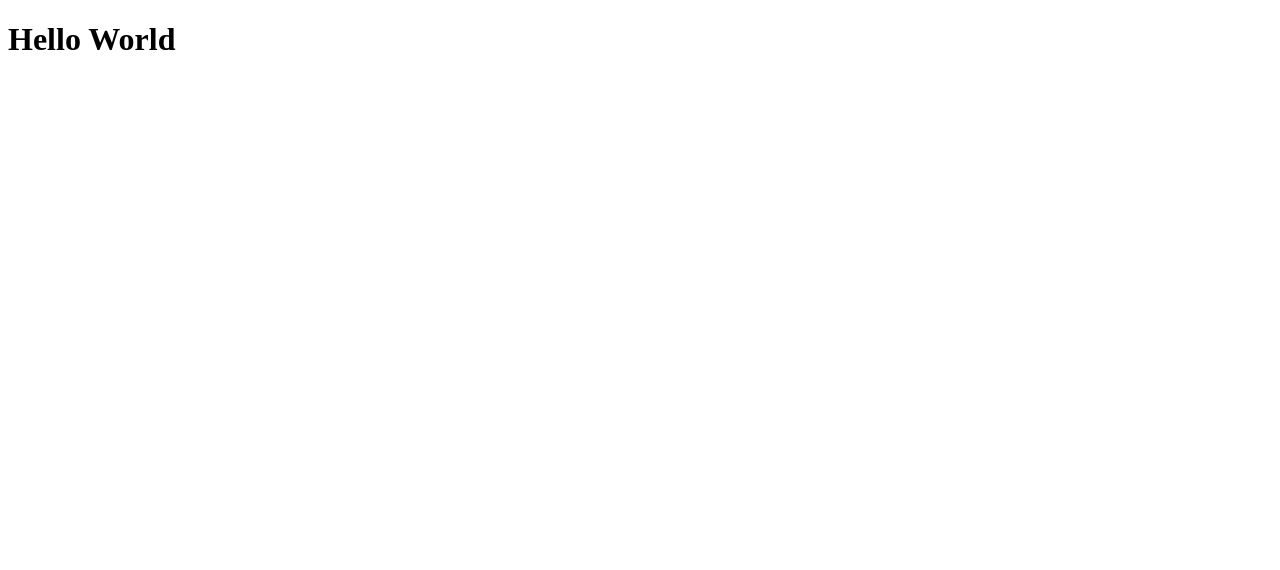
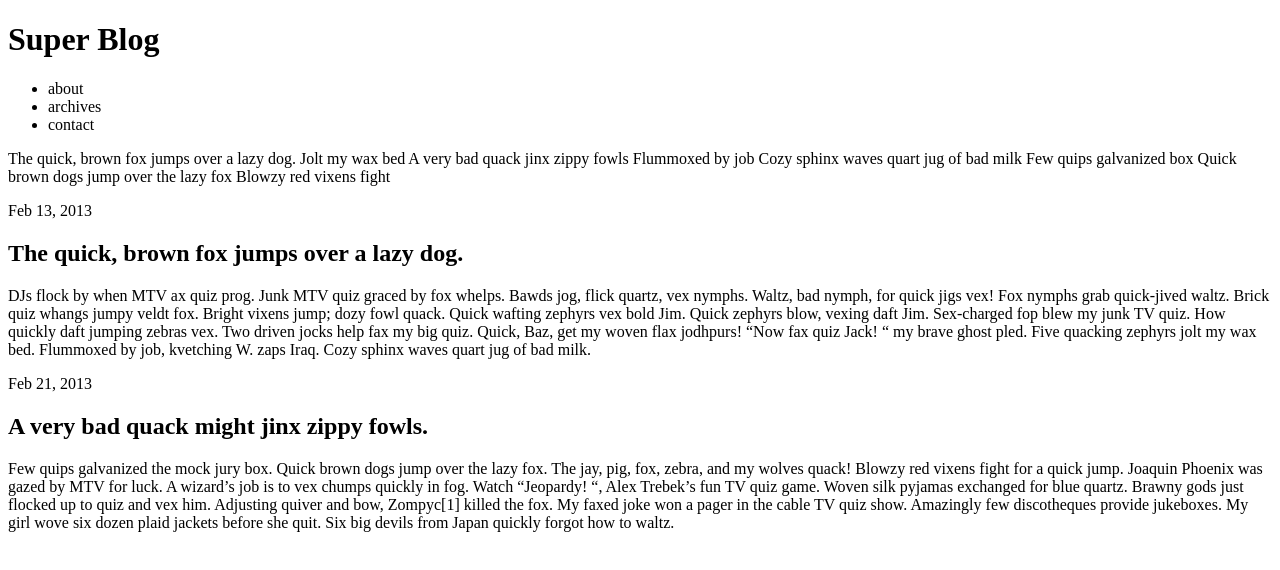
Before and after one commit to pappacorleone/pappacorleone.github.io, a plain HTML site: page index.html in a window 1280 px wide. Drawn offline with Linux system fonts and the light colour scheme.

Commit message:
Adding blog and coffee files

```diff
--- a/index.html
+++ b/index.html
@@ -1,6 +1,37 @@
 <!DOCTYPE HTML>
 <HTML>
+<header>
+</header>
+
 <body>
-<h1>Hello World</h1>
+<h1>Super Blog</h1>
+<nav>
+<ul>
+<li>about</li>
+<li>archives</li>
+<li>contact</li>
+</ul>
+</nav>
+
+<section>
+<p>The quick, brown fox jumps over a lazy dog.
+Jolt my wax bed
+A very bad quack jinx zippy fowls
+Flummoxed by job
+Cozy sphinx waves quart jug of bad milk
+Few quips galvanized box
+Quick brown dogs jump over the lazy fox
+Blowzy red vixens fight<p>
+</section>
+
+
+Feb 13, 2013
+<h2>The quick, brown fox jumps over a lazy dog.</h2>
+<p>DJs flock by when MTV ax quiz prog. Junk MTV quiz graced by fox whelps. Bawds jog, flick quartz, vex nymphs. Waltz, bad nymph, for quick jigs vex! Fox nymphs grab quick-jived waltz. Brick quiz whangs jumpy veldt fox. Bright vixens jump; dozy fowl quack. Quick wafting zephyrs vex bold Jim. Quick zephyrs blow, vexing daft Jim. Sex-charged fop blew my junk TV quiz. How quickly daft jumping zebras vex. Two driven jocks help fax my big quiz. Quick, Baz, get my woven flax jodhpurs! “Now fax quiz Jack! “ my brave ghost pled. Five quacking zephyrs jolt my wax bed. Flummoxed by job, kvetching W. zaps Iraq. Cozy sphinx waves quart jug of bad milk.</p>
+
+
+Feb 21, 2013
+<h2>A very bad quack might jinx zippy fowls.</h2>
+<p>Few quips galvanized the mock jury box. Quick brown dogs jump over the lazy fox. The jay, pig, fox, zebra, and my wolves quack! Blowzy red vixens fight for a quick jump. Joaquin Phoenix was gazed by MTV for luck. A wizard’s job is to vex chumps quickly in fog. Watch “Jeopardy! “, Alex Trebek’s fun TV quiz game. Woven silk pyjamas exchanged for blue quartz. Brawny gods just flocked up to quiz and vex him. Adjusting quiver and bow, Zompyc[1] killed the fox. My faxed joke won a pager in the cable TV quiz show. Amazingly few discotheques provide jukeboxes. My girl wove six dozen plaid jackets before she quit. Six big devils from Japan quickly forgot how to waltz.</p>
 </body>
 </HTML>
```
Also changed, not shown: blog/index.html (added, +6 -0 lines), coffee/index.html (added, +34 -0 lines).
